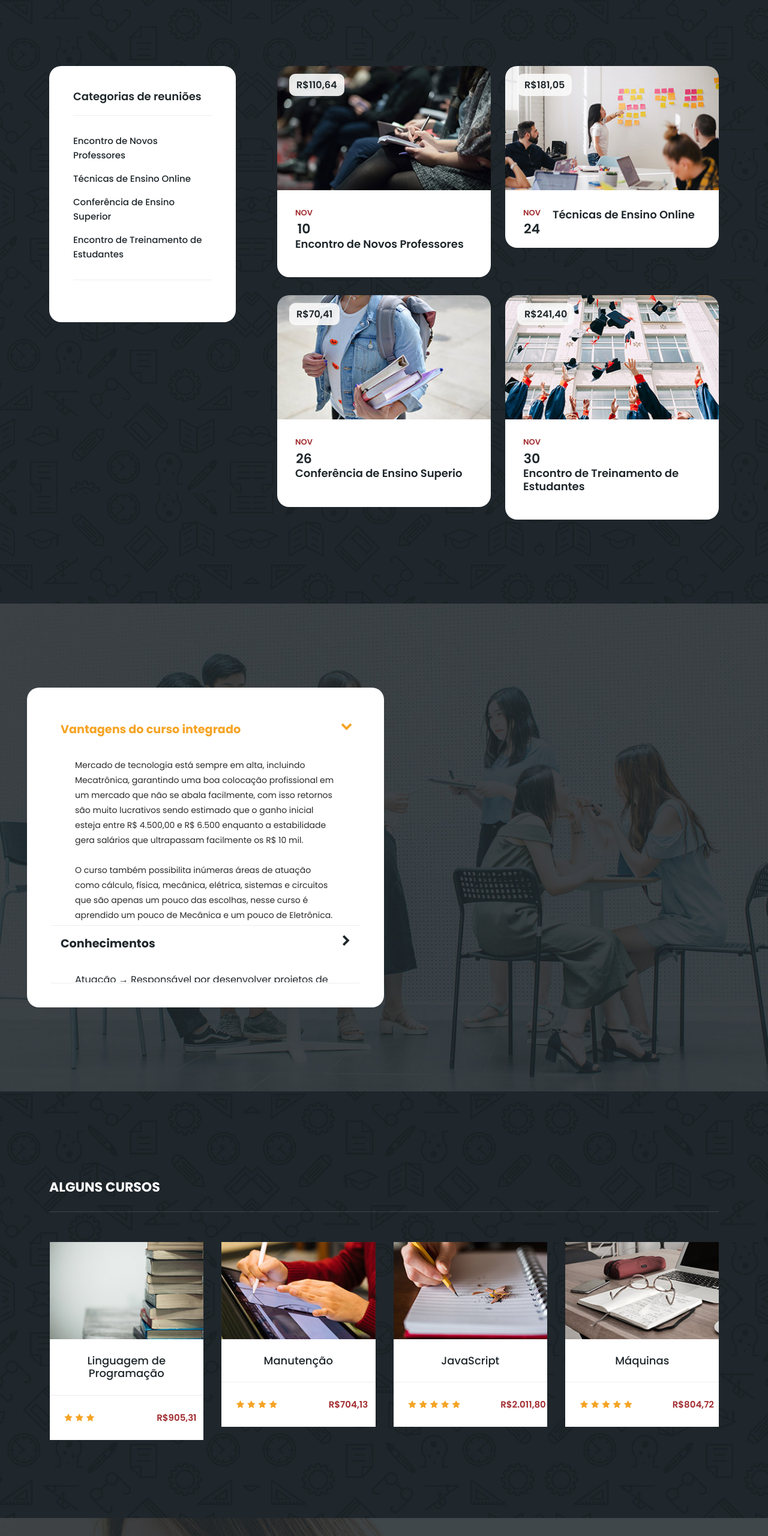
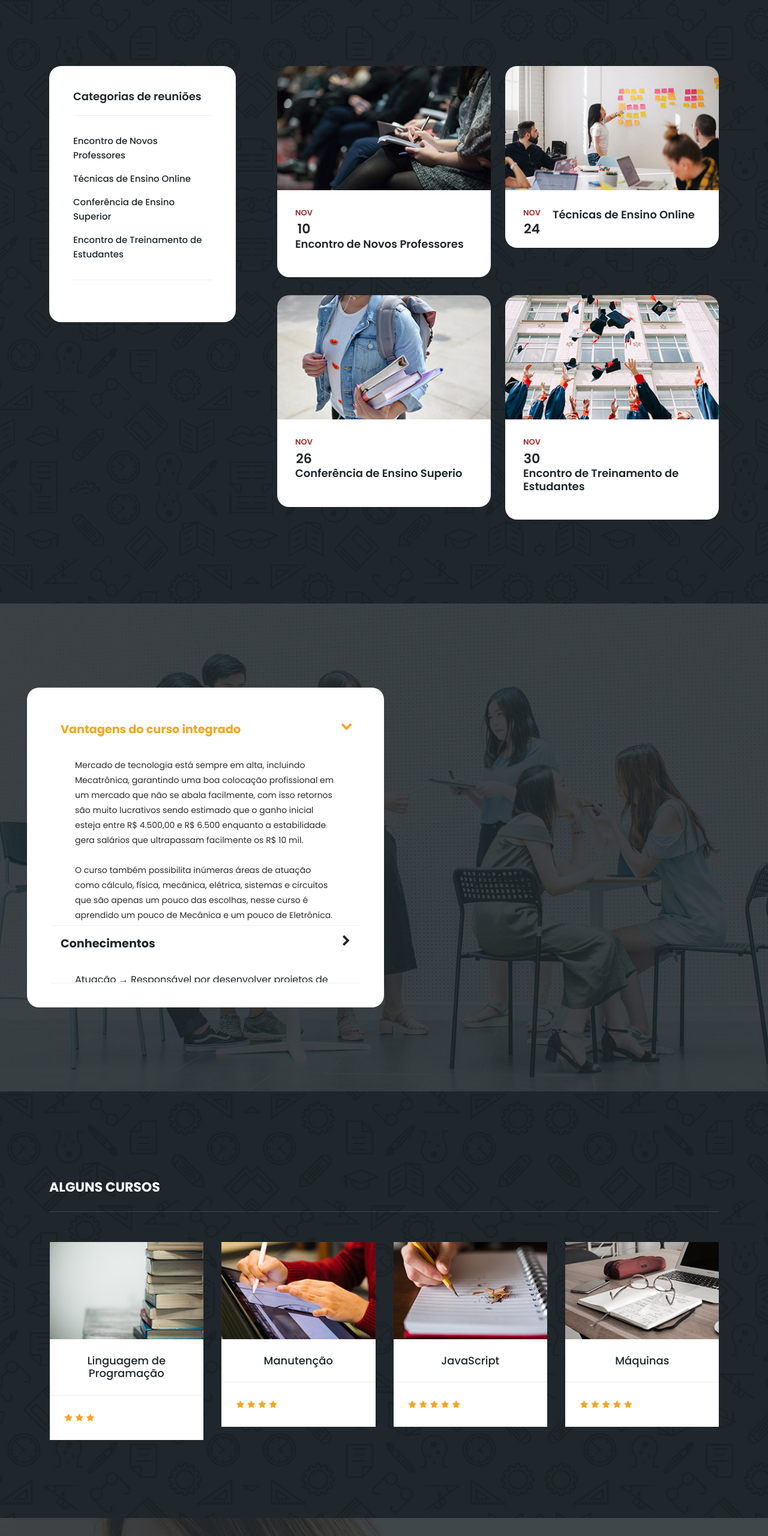
Before and after one commit to Jonas1234qwj/Mecatronica, a plain HTML site: page index.html in a window 1280 px wide. Shown: the part 960-3520 px from the top of the page at 60% size. Drawn offline with nearby package versions, Linux system fonts and the light colour scheme.

Commit message:
Update index.html

```diff
--- a/index.html
+++ b/index.html
@@ -200,7 +200,7 @@ https://templatemo.com/tm-569-edu-meeting
               <div class="meeting-item">
                 <div class="thumb">
                   <div class="price">
-                    <span>R$110,64</span>
+
                   </div>
                   <a href="meeting-details.html"><img src="assets/images/meeting-01.jpg" alt="New Lecturer Meeting"></a>
                 </div>
@@ -217,7 +217,7 @@ https://templatemo.com/tm-569-edu-meeting
               <div class="meeting-item">
                 <div class="thumb">
                   <div class="price">
-                    <span>R$181,05</span>
+
                   </div>
                   <a href="meeting-details.html"><img src="assets/images/meeting-02.jpg" alt="Online Teaching"></a>
                 </div>
@@ -233,7 +233,7 @@ https://templatemo.com/tm-569-edu-meeting
               <div class="meeting-item">
                 <div class="thumb">
                   <div class="price">
-                    <span>R$70,41</span>
+
                   </div>
                   <a href="meeting-details.html"><img src="assets/images/meeting-03.jpg" alt="Higher Education"></a>
                 </div>
@@ -250,7 +250,7 @@ https://templatemo.com/tm-569-edu-meeting
               <div class="meeting-item">
                 <div class="thumb">
                   <div class="price">
-                    <span>R$241,40</span>
+
                   </div>
                   <a href="meeting-details.html"><img src="assets/images/meeting-04.jpg" alt="Student Training"></a>
                 </div>
@@ -357,7 +357,7 @@ https://templatemo.com/tm-569-edu-meeting
                       </ul>
                     </div>
                     <div class="col-4">
-                       <span>R$804,72</span>
+
                     </div>
                   </div>
                 </div>
@@ -377,7 +377,7 @@ https://templatemo.com/tm-569-edu-meeting
                       </ul>
                     </div>
                     <div class="col-4">
-                       <span>R$905,31</span>
+
                     </div>
                   </div>
                 </div>
@@ -398,7 +398,7 @@ https://templatemo.com/tm-569-edu-meeting
                       </ul>
                     </div>
                     <div class="col-4">
-                       <span>R$704,13</span>
+
                     </div>
                   </div>
                 </div>
@@ -420,7 +420,7 @@ https://templatemo.com/tm-569-edu-meeting
                       </ul>
                     </div>
                     <div class="col-4">
-                       <span>R$2.011,80</span>
+
                     </div>
                   </div>
                 </div>
```
